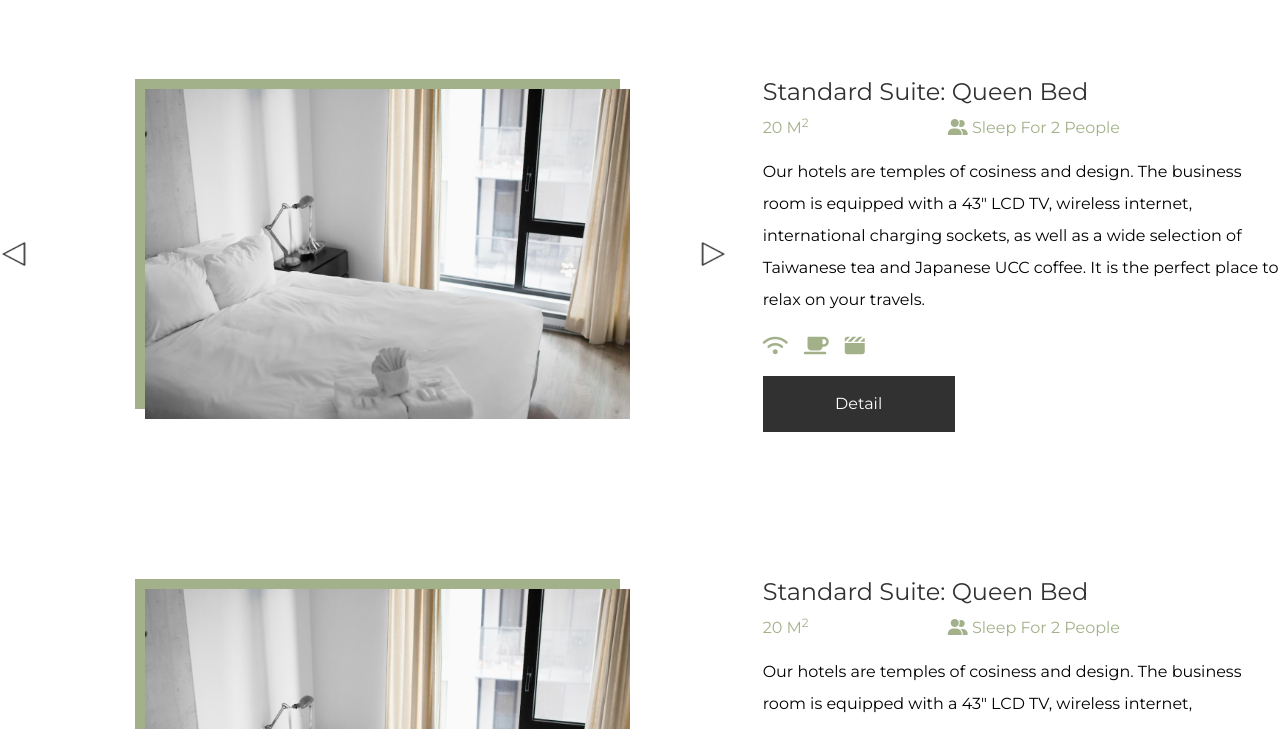
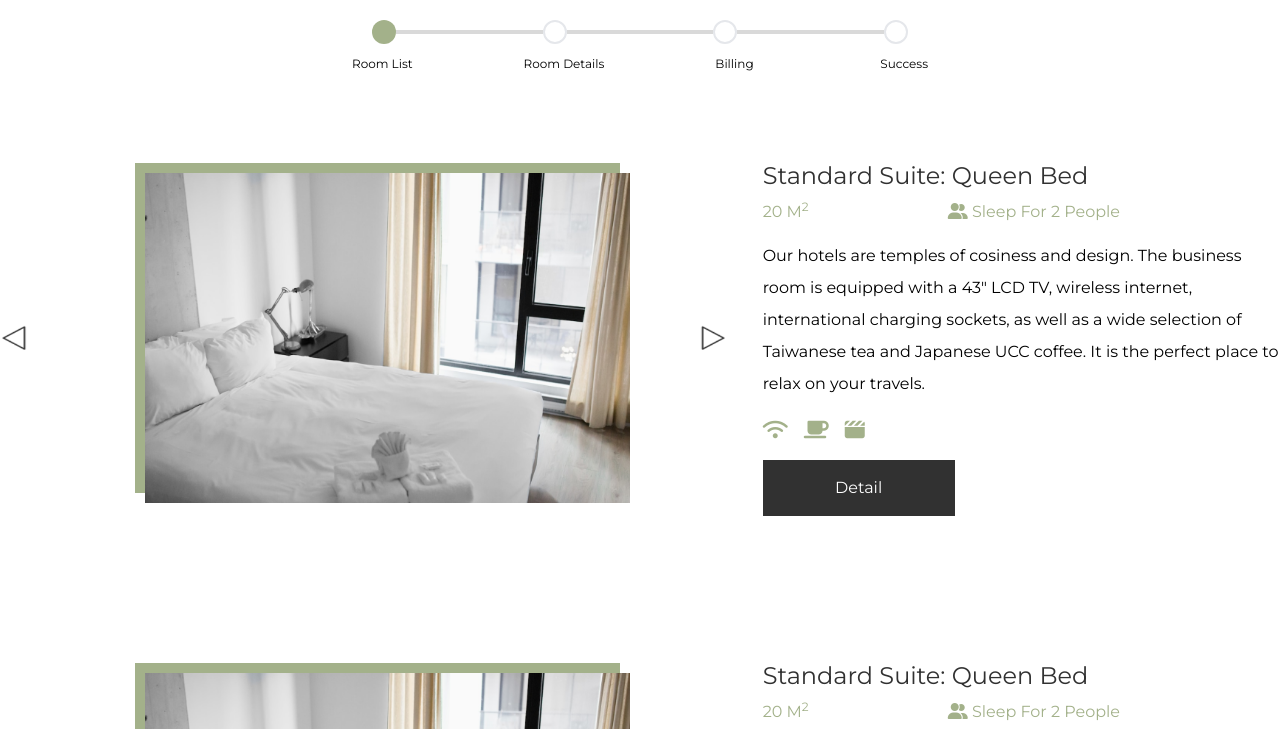
Before and after one commit to cocoa-1012/fooyee-tailwind, a plain HTML site: page room-list.html in a window 1280 px wide. Shown: the part 96-825 px from the top of the page. Drawn offline with nearby package versions, Linux system fonts and the light colour scheme; a web font is replaced by a local one.

Commit message:
room list page step progress design

```diff
--- a/room-list.html
+++ b/room-list.html
@@ -129,7 +129,92 @@
         </div>
       </header>
 
-      <!-- top -->
+      <!-- step progress -->
+      <div class="mb-3">
+        <div class="1/2 mx-auto">
+          <div class="max-w-xl mx-auto my-4">
+            <div class="flex pb-3 pl-5 pr-5 items-center">
+              <div class="flex-1">
+                <div
+                  class="w-6 h-6 bg-[#A3B18A] mx-auto rounded-full text-lg text-white flex items-center"
+                >
+                  <span class="text-gray-400 text-center w-full"></span>
+                </div>
+              </div>
+
+              <div
+                class="w-4/12 align-center items-center align-middle content-center flex"
+              >
+                <div
+                  class="w-full bg-[#D9D9D9] items-center align-middle align-center flex-1"
+                >
+                  <div
+                    class="bg-green-500 text-xs leading-none h-1 text-center text-gray-500"
+                    style="width: 0%"
+                  ></div>
+                </div>
+              </div>
+
+              <div class="flex-1">
+                <div
+                  class="w-6 h-6 bg-white border-2 border mx-auto rounded-full text-lg text-white flex items-center"
+                >
+                  <span class="text-gray-400 text-center w-full"></span>
+                </div>
+              </div>
+
+              <div
+                class="w-4/12 align-center items-center align-middle content-center flex"
+              >
+                <div
+                  class="w-full bg-[#D9D9D9] items-center align-middle align-center flex-1"
+                >
+                  <div
+                    class="bg-green-500 text-xs leading-none h-1 text-center text-gray-500"
+                    style="width: 0%"
+                  ></div>
+                </div>
+              </div>
+
+              <div class="flex-1">
+                <div
+                  class="w-6 h-6 bg-white border-2 border mx-auto rounded-full text-lg text-white flex items-center"
+                >
+                  <span class="text-gray-400 text-center w-full"></span>
+                </div>
+              </div>
+
+              <div
+                class="w-4/12 align-center items-center align-middle content-center flex"
+              >
+                <div
+                  class="w-full bg-[#D9D9D9] items-center align-middle align-center flex-1"
+                >
+                  <div
+                    class="bg-green-500 text-xs leading-none h-1 text-center text-gray-500"
+                    style="width: 0%"
+                  ></div>
+                </div>
+              </div>
+
+              <div class="flex-1">
+                <div
+                  class="w-6 h-6 bg-white border-2 border mx-auto rounded-full text-lg text-white flex items-center"
+                >
+                  <span class="text-gray-400 text-center w-full"></span>
+                </div>
+              </div>
+            </div>
+            <div class="flex text-xs text-left justify-between">
+              <div class="">Room List</div>
+              <div class="">Room Details</div>
+              <div class="">Billing &nbsp&nbsp&nbsp&nbsp</div>
+              <div class="">Success</div>
+            </div>
+          </div>
+        </div>
+      </div>
+      <!-- content -->
       <div class="mb-10">
         <div class="container mx-auto">
           <div>
@@ -592,8 +677,6 @@
         </div>
       </div>
 
-      <!-- content -->
-      <div></div>
       <!-- footer -->
       <footer class="bg-gray-900">
         <div class="flex gap-8 py-8 px-6 md:grid-cols-4">
```
